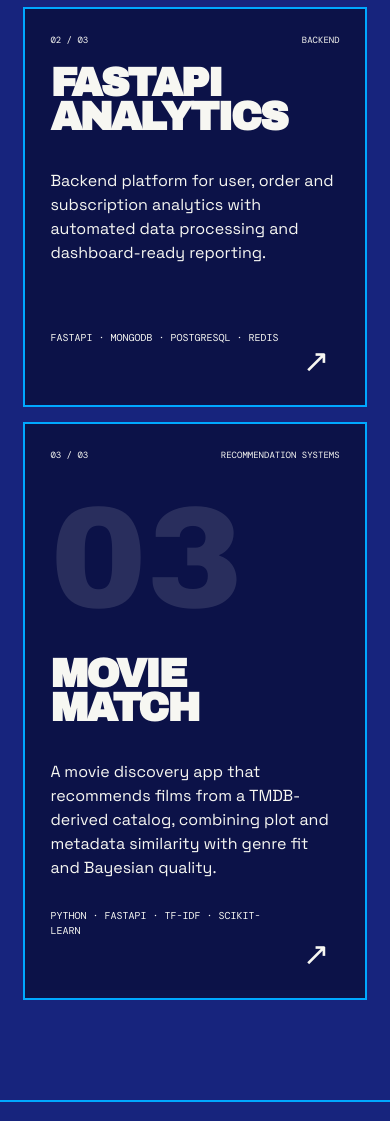
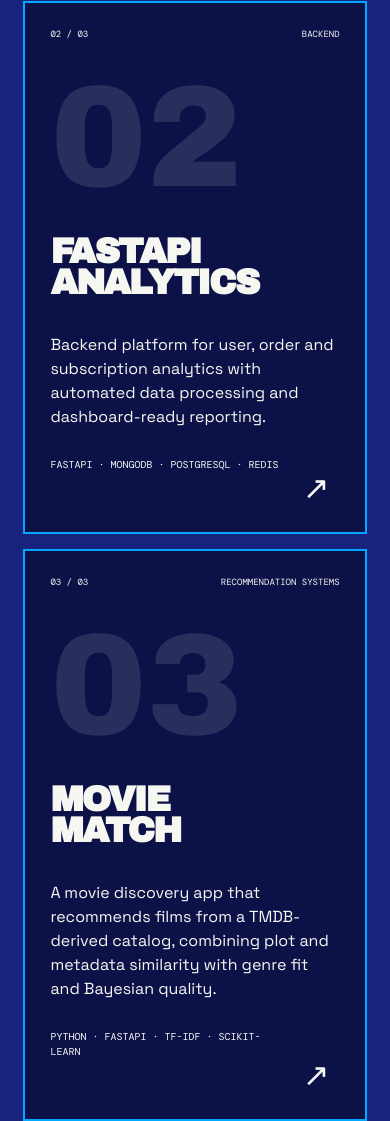
Before and after one commit to mudittc/portfolio_website, a plain HTML site: page index.html in a window 390 px wide. Shown: the part 4459-5580 px from the top of the page. Drawn offline with nearby package versions, Linux system fonts and the light colour scheme.

Commit message:
Fix project card layout

```diff
--- a/index.html
+++ b/index.html
@@ -306,6 +306,8 @@
             <span>02 / 03</span>
             <span>BACKEND</span>
           </div>
+
+          <div class="project-number" aria-hidden="true">02</div>
 
           <h3>
             FASTAPI
--- a/style.css
+++ b/style.css
@@ -801,10 +801,7 @@ img {
 
 .projects-grid {
   display: grid;
-  grid-template-columns: repeat(
-    auto-fit,
-    minmax(min(100%, 320px), 1fr)
-  );
+  grid-template-columns: repeat(2, minmax(0, 1fr));
   gap: 20px;
 }
 
@@ -851,9 +848,16 @@ img {
   margin-top: 20px;
 
   font-family: var(--display);
-  font-size: clamp(2.5rem, 5vw, 5rem);
-  line-height: 0.85;
+  font-size: clamp(2.2rem, 4vw, 4rem);
+  line-height: 0.88;
   letter-spacing: -0.05em;
+  overflow-wrap: anywhere;
+}
+
+.project-card:last-child:nth-child(odd) {
+  grid-column: 1 / -1;
+  width: calc((100% - 20px) / 2);
+  justify-self: center;
 }
 
 .project-card p {
@@ -1659,6 +1663,12 @@ img {
     grid-template-columns: 1fr;
   }
 
+  .project-card:last-child:nth-child(odd) {
+    grid-column: auto;
+    width: auto;
+    justify-self: stretch;
+  }
+
   .leadership-grid {
     grid-template-columns: 1fr;
   }
```
